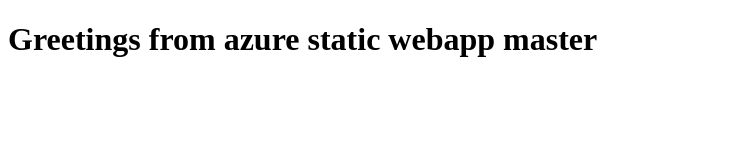
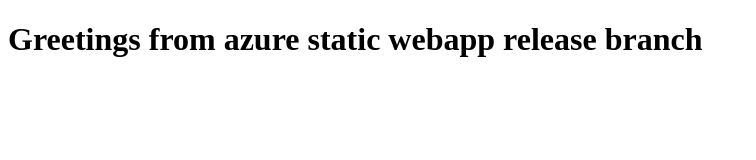
Before and after one commit to koenigt/azure-static-webapp-sample, a plain HTML site: page index.html in a window 1280 px wide. Shown: the whole page, without its empty margins (0-756 px from the left). Drawn offline with Linux system fonts and the light colour scheme.

Commit message:
Update index.html

```diff
--- a/index.html
+++ b/index.html
@@ -13,7 +13,7 @@
     </head>
 
     <body id="page-top">
-		<h1>Greetings from azure static webapp master</h1>
+		<h1>Greetings from azure static webapp release branch</h1>
 
     </body>
 
```
